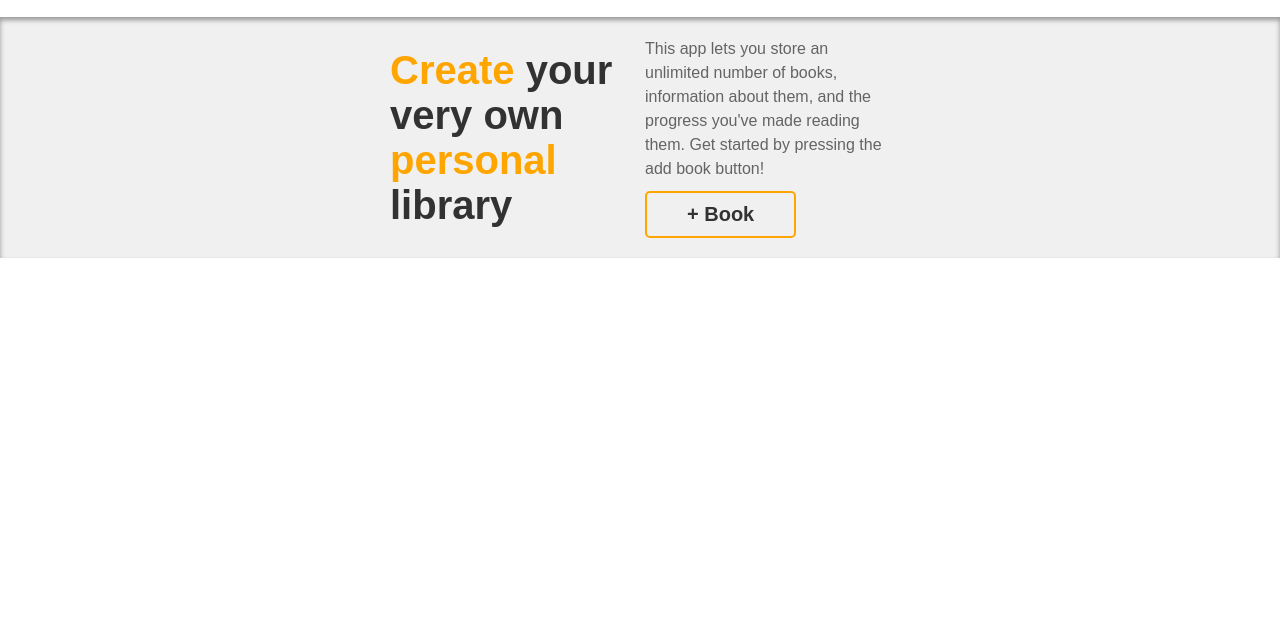
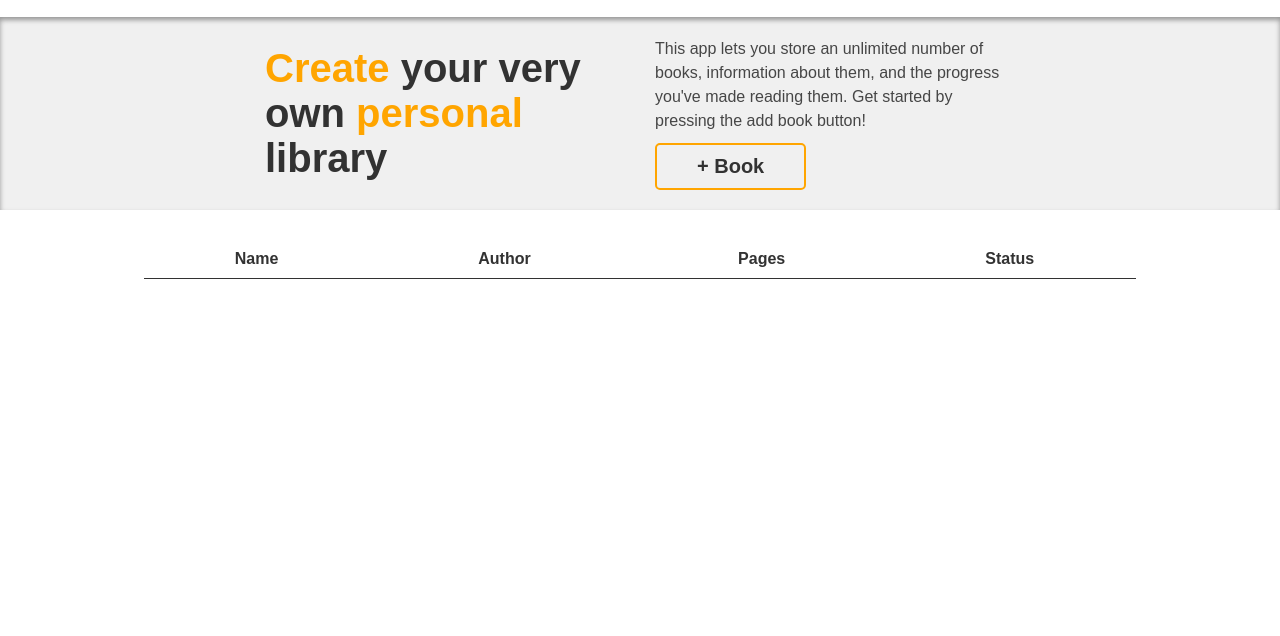
Before and after one commit to omni23/odin-library, a plain HTML site: page index.html in a window 1280 px wide. Shown: the part 73-709 px from the top of the page. Drawn offline with Linux system fonts and the light colour scheme.

Commit message:
Add table markup and styling for books

```diff
--- a/index.html
+++ b/index.html
@@ -35,7 +35,19 @@
         </div>
       </div>
     </section>
-    <section id="book-section"></section>
+    <section id="book-section">
+      <table>
+        <thead>
+          <tr>
+            <th scope="col">Name</th>
+            <th scope="col">Author</th>
+            <th scope="col">Pages</th>
+            <th scope="col">Status</th>
+          </tr>
+        </thead>
+        <tbody></tbody>
+      </table>
+    </section>
   </main>
   <footer>
     <a href="https://www.github.com/omni23">
--- a/styles/style.css
+++ b/styles/style.css
@@ -3,14 +3,16 @@
     padding: 0;
     border: none;
     background: none;
+    box-sizing: border-box;
 }
 
 :root {
-    --paragraph-color: rgb(100, 100, 100);
+    --paragraph-color: rgb(70, 70, 70);
     --heading-color: rgb(50, 50, 50);
     --accent-color: rgb(255, 165, 0);
     --shadow-color: rgb(150, 150, 150);
     font-family: sans-serif;
+    color: var(--heading-color);
 }
 
 body {
@@ -43,15 +45,18 @@ main {
     flex: 1;
 }
 
+section {
+    padding: 20px 20px;
+}
+
 #banner {
-    padding: 20px 20px;
     background-color: rgb(240, 240, 240);
     box-shadow: inset 0 3px 5px var(--shadow-color);
 }
 
 #banner-content {
     margin: 0 auto;
-    width: 500px;
+    width: clamp(500px, 70%, 750px);
     display: grid;
     grid-template-rows: repeat(2, 1fr);
     grid-template-columns: repeat(2, 1fr);
@@ -71,6 +76,7 @@ span {
 
 #banner-content > div {
     grid-row: 1 / 3;
+    margin-left: 10px;
 }
 
 #banner-content div > p {
@@ -92,6 +98,20 @@ span {
     font-size: 2rem;
 }
 
+table {
+    width: 80%;
+    margin: 20px auto 20px auto;
+    border-collapse: collapse;
+}
+
+tr {
+    border-bottom: 1px solid var(--heading-color);
+}
+
+th, td {
+    padding-bottom: 10px;
+}
+
 footer {
     padding: 20px;
     display: flex;
```
